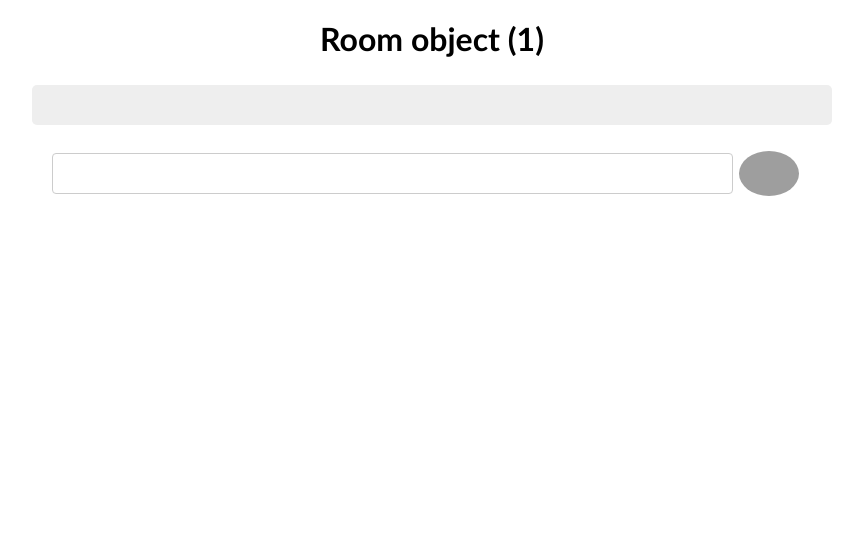
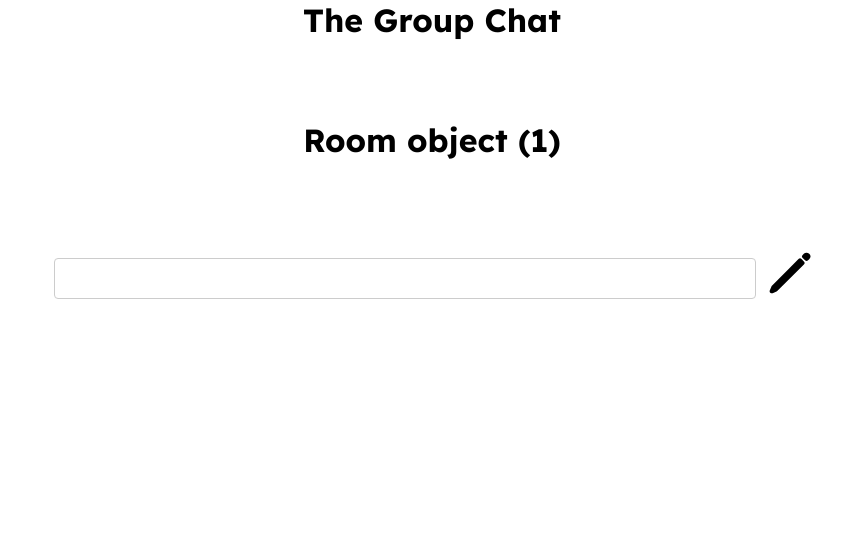
Before and after one commit to AbdulHafeez2004/TheGroupChat-on-Render, a Django app: template templates/room.html in a window 1280 px wide. Shown: the part 241-800 px from the top of the page, without its empty margins (208-1071 px from the left). Run offline with Django 4.2, Linux system fonts and the light colour scheme; tables that the repository leaves empty hold one stand-in row (values such as "Sample post"); the template is opened without the code that fills it: values that come from a table or form of the project are taken from there, most other values are stand-ins (such as "Sample title", 1, 10 or a date in 2020); data that the repository does not hold is empty; some libraries are stand-ins or nearby versions; grey boxes are pictures that could not be loaded.

Commit message:
Update room.html

```diff
--- a/templates/room.html
+++ b/templates/room.html
@@ -4,15 +4,23 @@
 <head>
     <meta name="viewport" content="width=device-width, initial-scale=1" />
     <style>
+        @import url('https://fonts.googleapis.com/css2?family=Inter&family=Lexend+Deca:wght@400;700&display=swap');
         body {
             margin: 0 auto;
             max-width: 800px;
             padding: 0 20px;
         }
 
+        h1 {
+            font-family: 'Lexend Deca', sans-serif;
+            font-size: 2em;
+            text-align: center;
+            font-weight: 800;
+            color: black;
+            margin-bottom: 80px;
+        }
         h2 {
-            font-family: "Trebuchet MS", "Lucida Sans Unicode", "Lucida Grande",
-                "Lucida Sans", Arial, sans-serif;
+            font-family: 'Lexend Deca', sans-serif;
             font-size: 2em;
             text-align: center;
             font-weight: 800;
@@ -59,59 +66,53 @@
         }
 
         .time-right {
-            font-family: "Trebuchet MS", "Lucida Sans Unicode", "Lucida Grande",
-                "Lucida Sans", Arial, sans-serif;
+           font-family: 'Lexend Deca', sans-serif;
             float: right;
-            color: #aaa;
+            color: #fff;
         }
 
         .time-left {
-            font-family: "Trebuchet MS", "Lucida Sans Unicode", "Lucida Grande",
-                "Lucida Sans", Arial, sans-serif;
+            font-family: 'Lexend Deca', sans-serif;
             float: left;
             color: #999;
         }
     </style>
     <script src="https://code.jquery.com/jquery-3.1.1.min.js"
         integrity="sha256-hVVnYaiADRTO2PzUGmuLJr8BLUSjGIZsDYGmIJLv2b8=" crossorigin="anonymous"></script>
-    {% load static %}
+    <script type="module" src="https://unpkg.com/ionicons@7.1.0/dist/ionicons/ionicons.esm.js"></script>
+    <script nomodule src="https://unpkg.com/ionicons@7.1.0/dist/ionicons/ionicons.js"></script>
 </head>
 
 <body>
     <div class="image">
-        <img src="{% static 'group-of-people-in-a-formation-23.png' %}" alt="Logo" />
+        <i><ion-icon name="accessibility"></ion-icon></i>
     </div>
+    <h1>The Group Chat</h1>
     <h2>{{room}}</h2>
 
     <div id="display"></div>
 
 <script>
     $(document).ready(function () {
+
         setInterval(function () {
             $.ajax({
-            type: "GET",
+                type: 'GET',
                 url: "/getMessages/{{room}}/",
                 success: function (response) {
                     console.log(response);
                     $("#display").empty();
                     for (var key in response.messages) {
-                var temp =
-                  "<div class='container darker'><b>" +
-                  response.messages[key].user +
-                  "</b><p>" +
-                  response.messages[key].value +
-                  "</p><span class='time-left'>" +
-                  response.messages[key].date +
-                  "</span></div>";
+                        var temp = "<div class='container darker'><b>" + response.messages[key].user + "</b><p>" + response.messages[key].value + "</p><span class='time-left'>" + response.messages[key].date + "</span></div>";
                         $("#display").append(temp);
                     }
                 },
                 error: function (response) {
-              alert("An error occured");
-            },
+                    alert('An error occured')
+                }
             });
         }, 1000);
-      });
+    })
 </script>
 
     <div class="container">
@@ -132,7 +133,7 @@
 
             div {
                 border-radius: 5px;
-                background-color: #eee;
+                background-color: #fff;
                 padding: 20px;
             }
 
@@ -151,11 +152,13 @@
                 margin-right: 45px;
                 background: white;
                 border: none;
-
             }
 
             #submit {
                 border: none;
+                color: black;
+                font-size: 50px;
+                cursor: pointer;
             }
 
             form button {
@@ -224,37 +184,33 @@
             <input type="hidden" name="room_id" id="room_id" value="{{room_details.id}}" />
             <input type="text" name="message" id="message" width="100px" />
             <button type="submit" id="submit">
-                <img src="{% static 'pencil.png' %}" alt="" class="pencil">
+                <ion-icon name="pencil"></ion-icon>
             </button>
         </form>
     </div>
 </body>
 
 <script type="text/javascript">
-    $(document).on("submit", "#post-form", function (e) {
+    $(document).on('submit', '#post-form', function (e) {
         e.preventDefault();
 
         $.ajax({
-            type: "POST",
-            url: "/send",
+            type: 'POST',
+            url: '/send',
             data: {
-                username: $("#username").val(),
-                room_id: $("#room_id").val(),
-                message: $("#message").val(),
-                csrfmiddlewaretoken: $("input[name=csrfmiddlewaretoken]").val(),
+                username: $('#username').val(),
+                room_id: $('#room_id').val(),
+                message: $('#message').val(),
+                csrfmiddlewaretoken: $('input[name=csrfmiddlewaretoken]').val(),
             },
             success: function (data) {
                 //alert(data)
-            },
+            }
         });
-        document.getElementById("message").value = "";
+        document.getElementById('message').value = ''
     });
-    let input = document.getElementById("message").value;
-    let btn = document.getElementById("submit");
-    if (input == "") {
-        alert("You must write before you send a message.");
-        return false;
-    }
+
 </script>
 
+
 </html>
```
Also changed, not shown: other parts of templates/room.html (+3 -47 lines). Lines whose indentation alone changed are shown as unchanged.
